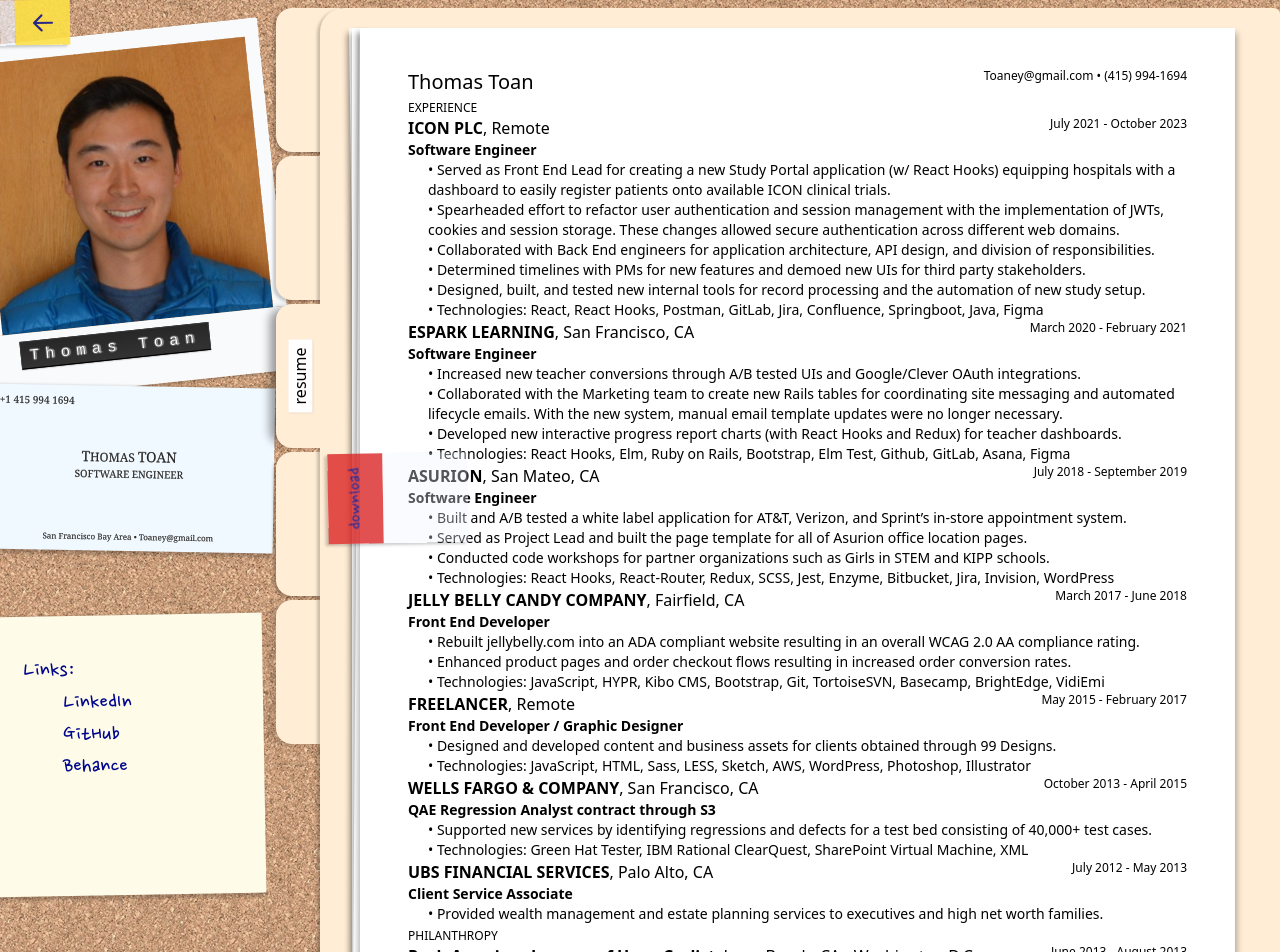
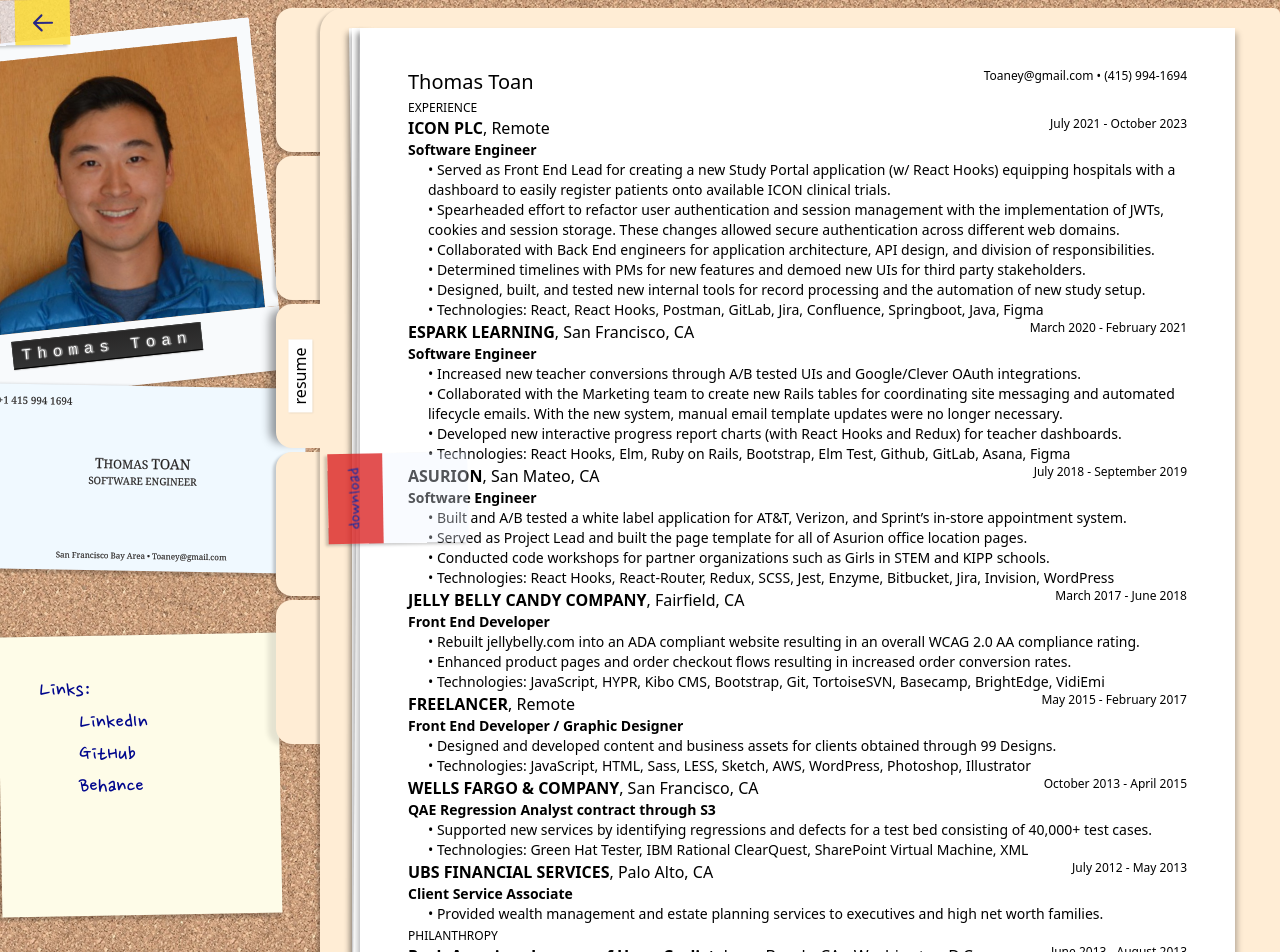
Before and after one commit to toaney/fe-repo, a Next.js app: page / in a window 1280 px wide. Shown: the top 952 px of the page. Built offline with nearby package versions, Linux system fonts and the light colour scheme.

Commit message:
resize and reposition sidebar elements

```diff
--- a/src/app/page.tsx
+++ b/src/app/page.tsx
@@ -70,7 +70,7 @@
                        Thomas Toan
                   </div>
                 </div> */}
-                <div className="z-10 ml-2 relative bg-sky-50 w-[290px] h-[165px] text-black shadow-[rgba(0,0,5,0.2)_-3px_2px_3px_2px] rotate-1">
+                <div className="z-10 ml-3 relative bg-sky-50 w-[325px] h-[185px] text-black shadow-[rgba(0,0,5,0.2)_-3px_2px_3px_2px] rotate-1">
                   <div className="absolute text-[10px] top-[5%] left-[5%] font-serif engraved2">+1 415 994 1694</div>
                   <div className="absolute w-full top-[35%] font-serif text-center my-auto ">
                     <div><span className="text-[14px] engraved">T</span><span className="text-xs engraved">HOMAS </span><span className="text-[14px] engraved">TOAN</span><span className="text-xs"></span></div>
@@ -79,7 +79,7 @@
                   <div className="absolute flex w-full justify-center bottom-[5%] text-[8px] font-serif engraved2">San Francisco Bay Area • Toaney@gmail.com</div>
                 </div>
                 {/* yellow post-it */}
-                <div className="ml-2 mt-16 relative bg-yellow-50 w-[280px] h-[280px] text-[#00078d] shadow-[rgba(0,0,5,0.2)_-3px_2px_3px_2px] -rotate-1 font-nanum-pen-script">
+                <div className="ml-8 mt-16 relative bg-yellow-50 w-[280px] h-[280px] text-[#00078d] shadow-[rgba(0,0,5,0.2)_-3px_2px_3px_2px] -rotate-1 font-nanum-pen-script">
                   <div className="ml-10 mt-10 text-2xl rotate-1">
                     Links:
                     <ul className="ml-10">
```
